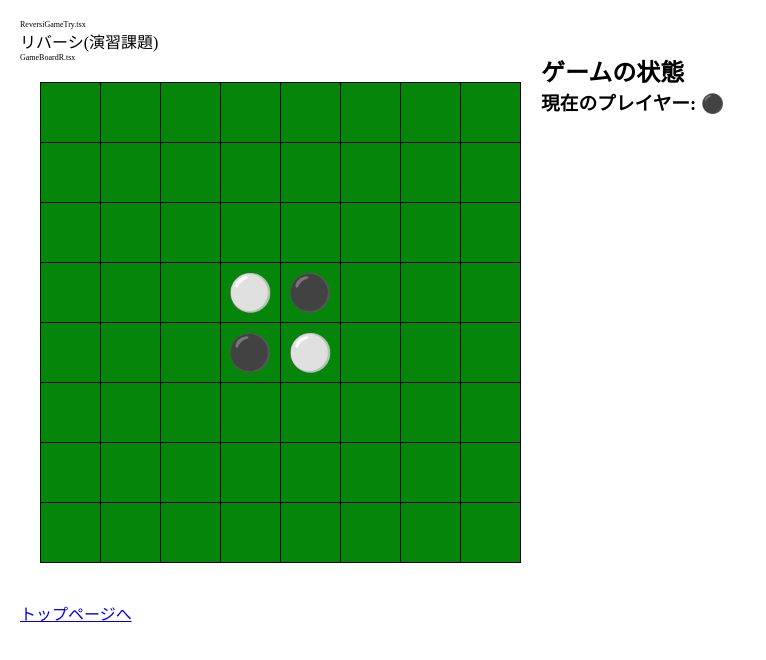
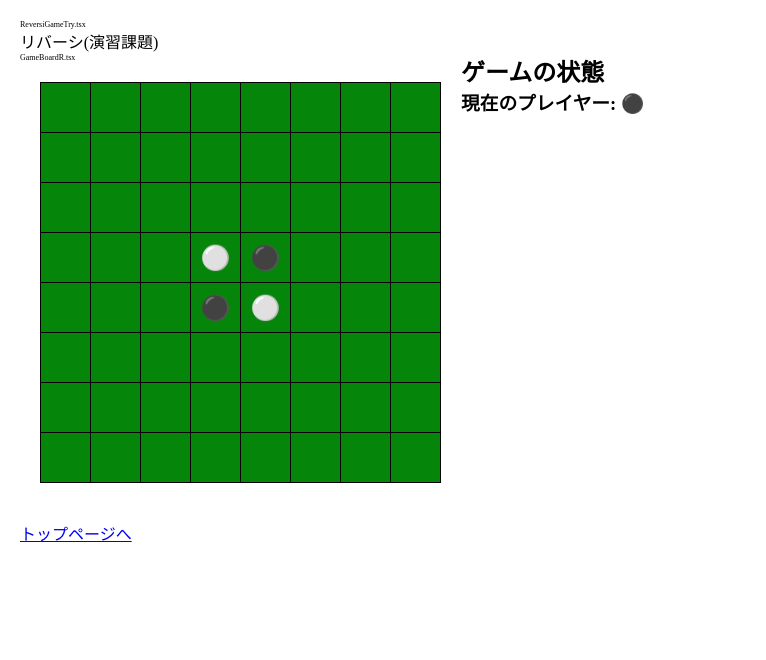
Before and after one commit to weareskyrabbit/practice_horiuchi, a Next.js app: page /reversi-game in a window 1280 px wide. Shown: the top 660 px of the page, without its empty margins (0-766 px from the left). Built offline with nearby package versions, Linux system fonts and the light colour scheme.

Commit message:
[add]駒をひっくり返すアニメーションを追加

```diff
--- a/src/components/ormanisms/GameBoardR/GameBoradR.tsx
+++ b/src/components/ormanisms/GameBoardR/GameBoradR.tsx
@@ -5,16 +5,24 @@ type SquareProps = {
     // 表示する内容受け取り
     children: string | null,
     // クリック時に呼び出し
-    onSquareClick: () => void
+    onSquareClick: () => void,
+    flipping: boolean // アニメーション
 }
 
 // クリック時にonsquareClickが実行
-const Square: React.FC<SquareProps> = ({children, onSquareClick}) => {
+// const Square: React.FC<SquareProps> = ({children, onSquareClick}) => {
+//     return (
+//         <td className={style.square} onClick={() => {onSquareClick();}}>
+//             {children}
+//         </td>
+//     )
+// }
+const Square: React.FC<SquareProps> = ({ children, onSquareClick, flipping }) => {
     return (
-        <td className={style.square} onClick={() => {onSquareClick();}}>
+        <td className={`${style.square} ${flipping ? style.flipping : ''}`} onClick={onSquareClick}>
             {children}
         </td>
-    )
+    );
 }
 
 // GameBoardコンポーネントが受け取るプロパティの型を定義
@@ -41,8 +49,9 @@ export const GameBoardR: React.FC<GameBoardProps> = ({gameState, onGameBoardClic
                                 // 各セルの値を出力する
                                 col.map((cell, rowIdx) => (
                                     <Square
-                                        key={'board-cell-' + colIdx + '-' + rowIdx}
-                                        onSquareClick={() => onGameBoardClick(rowIdx, colIdx)}
+                                    key={'board-cell-' + colIdx + '-' + rowIdx}
+                                    onSquareClick={() => onGameBoardClick(rowIdx, colIdx)}
+                                    flipping={gameState.flippingCells[rowIdx][colIdx]} // アニメーションのための状態を渡す
                                     >
                                         {cell}
                                     </Square>
--- a/src/components/ormanisms/GameBoardR/style.module.css
+++ b/src/components/ormanisms/GameBoardR/style.module.css
@@ -5,12 +5,12 @@
 
 .square {
     border: 1px solid #000000;
-    height: 60px;
-    width: 60px;
+    height: 50px;
+    width: 50px;
     text-align: center;
     vertical-align: middle;
     background-color: #05860a;
-    font-size: 36px; /* 駒のサイズを調整 */
+    font-size: 24px; /* 駒のサイズを調整 */
     cursor: pointer; /* クリック可能にする */
     transition: transform 0.3s ease;
 }
--- a/src/components/templates/ReversiGame/features.ts
+++ b/src/components/templates/ReversiGame/features.ts
@@ -10,6 +10,7 @@ export interface GameState {
     currentPlayer: Player;
     winner: Player | null;
     draw: boolean;
+    flippingCells: boolean[][]; // ひっくり返す駒の状態を管理
 }
 
 export const reversiGameTitle = () => {
--- a/src/providers/ReversiGameProvider.tsx
+++ b/src/providers/ReversiGameProvider.tsx
@@ -1,75 +1,50 @@
 import React, { useReducer, createContext, ReactNode } from "react";
-import { isCellEmpty } from "@/components/templates/ReversiGame/features";
-// [WIP] あとで書き換え
-// import { getWinner, isCellEmpty } from "@/components/templates/ReversiGame/features";
+import { isCellEmpty, Player } from "@/components/templates/ReversiGame/features";
 
-export enum Player {
-    White = '⚪',
-    Black = '⚫'
+// ReversiGameStateインターフェースを定義
+interface ReversiGameState {
+    boardWidth: number;
+    boardData: (Player | null)[][];
+    currentPlayer: Player;
+    winner: Player | null;
+    draw: boolean;
+    flippingCells: boolean[][]; // ひっくり返す駒の状態を管理する新しいプロパティ
 }
 
-//ReversiGameState(インターフェース)を定義
-interface ReversiGameState {
-    // ボードの幅（列数）を表す数値
-    boardWidth: number;
-    // ボードの状態を表す文字列の配列,ボードの各セルの状態を保持
-    // ex) ['', '', '', 'W', 'B', '', '', '']
-    // boardData: string[];
-    // 二次元配列
-    boardData: (Player | null)[][];
-    // どちらのプレイヤーが次のターンを行うか
-    currentPlayer: Player;
-    // ゲームが終了したときに勝者がいる場合はそのプレイヤーの情報が入る、それ以外の場合はnullになる
-    winner: Player | null;
-    // ゲームが引き分けかどうかを示すブール値。引き分けの場合はtrue、そうでない場合はfalse
-    draw: boolean;
+// ReversiGameContextインターフェースを定義
+interface ReversiGameContext {
+    gameState: ReversiGameState;
+    initReversiGameState: () => void;
+    onGameBoardClick: (row: number, col: number) => void;
 }
 
-// ReversiGameContext(インターフェース)定義
-interface ReversiGameContext {
-    // gameStateプロパティはReversiGameState型の値を持つ
-    // ゲームの現在の状態を表す
-    gameState: ReversiGameState,
-    // 初期状態は引数を取らず、何も返さない
-    initReversiGameState: () => void,
-    // onGameBoardClickは、数値の引数indexを取る関数の型
-    // ゲームボードの特定のセルがクリックされたときの処理
-    // onGameBoardClick: (index: number) => void
-    onGameBoardClick: (row: number, col: number) => void
-}
-
-// ActionType(列挙型)を定義
+// ActionTypeを列挙型として定義
 enum ActionType {
     updateGameState,
 }
 
-type Action =
-    {
-        // アクションの種類を指定
-        type: ActionType.updateGameState,
-        payload: {
-            gameState: ReversiGameState
-        }
+// アクションの型を定義
+type Action = {
+    type: ActionType.updateGameState;
+    payload: {
+        gameState: ReversiGameState;
     };
+};
 
-// useReversiGameフックの定義
-// ReversiGameContextから現在のコンテキストの値を取得
+// ReversiGameContextの作成
 const ReversiGameContext = createContext({} as ReversiGameContext);
 export const useReversiGame = () => React.useContext(ReversiGameContext);
 
-// ReversiGameProviderというReactコンポーネントを定義
-// ゲームの状態と関数を子コンポーネントに提供
-export const ReversiGameProvider: React.FC<{ children: ReactNode }> = ({
-    children
-}) => {
-
+// ReversiGameProviderコンポーネントを定義
+export const ReversiGameProvider: React.FC<{ children: ReactNode }> = ({ children }) => {
     // 初期状態の定義
-    var firstGameState: ReversiGameState = {
+    const firstGameState: ReversiGameState = {
         boardWidth: 8,
         boardData: Array.from({ length: 8 }, () => Array(8).fill(null)),
         currentPlayer: Player.Black,
         winner: null,
-        draw: false
+        draw: false,
+        flippingCells: Array.from({ length: 8 }, () => Array(8).fill(false)), // アニメーションのための初期化
     };
 
     // 最初の4つの駒を配置
@@ -78,21 +53,31 @@ export const ReversiGameProvider: React.FC<{ children: ReactNode }> = ({
     firstGameState.boardData[3][4] = Player.Black;
     firstGameState.boardData[4][3] = Player.Black;
 
-    // ゲームの状態を初期値に設定
-    const initReversiGameState = (() => {
-        // dispatchを使用してアクションを送信し、ゲーム状態をfirstGameStateに更新
+    // リデューサー関数
+    const reducer = (state: ReversiGameState, action: Action): ReversiGameState => {
+        switch (action.type) {
+            case ActionType.updateGameState:
+                return action.payload.gameState;
+            default:
+                return state;
+        }
+    };
+
+    // ゲームの状態を管理
+    const [gameState, dispatch] = useReducer(reducer, firstGameState);
+
+    // 初期状態の設定
+    const initReversiGameState = () => {
         dispatch({
-            type: ActionType.updateGameState, payload: {
-                gameState: firstGameState
-            }
+            type: ActionType.updateGameState,
+            payload: { gameState: firstGameState },
         });
-    });
+    };
 
-    // ゲームのクリック処理
+    // ゲームボードのクリック処理
     const onGameBoardClick = (row: number, col: number) => {
-        console.debug(' row= ' + row + ' col= ' + col);
         // セルが空でない場合は何もしない
-        if (gameState.boardData[col][row] !== null) {
+        if (!isCellEmpty(gameState, row, col)) {
             return;
         }
 
@@ -103,9 +88,9 @@ export const ReversiGameProvider: React.FC<{ children: ReactNode }> = ({
             { x: 1, y: -1 },  { x: 1, y: 0 },  { x: 1, y: 1 }
         ];
 
-        // クリックした位置にコマを置けるかどうか
         let canPlace = false;
         const newBoardData = gameState.boardData.map(row => row.slice());
+        const newFlippingCells = gameState.flippingCells.map(row => [...row]); // アニメーションのための新しい状態を作成
 
         // 各方向に対して、相手のコマを挟めるかどうか
         for (const { x, y } of directions) {
@@ -114,17 +99,12 @@ export const ReversiGameProvider: React.FC<{ children: ReactNode }> = ({
             let foundOpponent = false;
 
             while (currentRow >= 0 && currentRow < gameState.boardWidth && currentCol >= 0 && currentCol < gameState.boardWidth) {
-                // セルが空であれば抜ける
-                // 型が違っても
                 if (newBoardData[currentCol][currentRow] === null) {
                     break;
                 }
-                // 相手のコマが見つかった場合
                 if (newBoardData[currentCol][currentRow] !== gameState.currentPlayer) {
                     foundOpponent = true;
-                }
-                // 自分のコマが見つかった場合
-                else {
+                } else {
                     if (foundOpponent) {
                         canPlace = true;
                         break;
@@ -140,7 +120,7 @@ export const ReversiGameProvider: React.FC<{ children: ReactNode }> = ({
         if (canPlace) {
             newBoardData[col][row] = gameState.currentPlayer;
 
-            // ひっくり返す
+            // ひっくり返す処理
             for (const { x, y } of directions) {
                 let currentRow = row + x;
                 let currentCol = col + y;
@@ -158,6 +138,7 @@ export const ReversiGameProvider: React.FC<{ children: ReactNode }> = ({
                         if (foundOpponent) {
                             for (const pos of positionsToFlip) {
                                 newBoardData[pos.col][pos.row] = gameState.currentPlayer;
+                                newFlippingCells[pos.col][pos.row] = true; // フリッピングの状態を設定
                             }
                         }
                         break;
@@ -174,81 +155,29 @@ export const ReversiGameProvider: React.FC<{ children: ReactNode }> = ({
             const newGameState: ReversiGameState = {
                 ...gameState,
                 boardData: newBoardData,
-                currentPlayer: nextPlayer
+                currentPlayer: nextPlayer,
+                flippingCells: newFlippingCells, // アニメーションの状態を更新
             };
 
             // 状態を更新
             dispatch({ type: ActionType.updateGameState, payload: { gameState: newGameState } });
-        } else {
-            // // もし挟める場所がなかった場合、何もしない
-            // console.warn("このセルには置けません。");
 
-            // // 次のプレイヤーに切り替え
-            // const nextPlayer = gameState.currentPlayer === Player.Black ? Player.White : Player.Black;
-
-            // // 新しいゲーム状態を作成
-            // const newGameState: ReversiGameState = {
-            //     ...gameState,
-            //     currentPlayer: nextPlayer
-            // };
-
-            // // 状態を更新
-            // dispatch({ type: ActionType.updateGameState, payload: { gameState: newGameState } });
-            // もし挟める場所がなかった場合、置ける場所がないかを確認
-            const isNoPlaceToPlay = directions.every(({ x, y }) => {
-                for (let i = 1; i < gameState.boardWidth; i++) {
-                    const newRow = row + x * i;
-                    const newCol = col + y * i;
-                    if (newRow < 0 || newRow >= gameState.boardWidth || newCol < 0 || newCol >= gameState.boardWidth) {
-                        break;
-                    }
-                    if (newBoardData[newCol][newRow] === null) {
-                        return false;
-                    }
-                    if (newBoardData[newCol][newRow] === gameState.currentPlayer) {
-                        return true;
-                    }
-                }
-                return false;
-            });
-
-            if (isNoPlaceToPlay) {
-                console.warn("どこにも置ける場所がありません。ターンを相手に渡します。");
-                // 次のプレイヤーに切り替え
-                const nextPlayer = gameState.currentPlayer === Player.Black ? Player.White : Player.Black;
-
-                // 新しいゲーム状態を作成
-                const newGameState: ReversiGameState = {
-                    ...gameState,
-                    currentPlayer: nextPlayer
-                };
-
-                // 状態を更新
-                dispatch({ type: ActionType.updateGameState, payload: { gameState: newGameState } });
-            } else {
-                console.warn("このセルには置けません。");
-            }
+            // アニメーションの後に元に戻す
+            setTimeout(() => {
+                const resetFlippingCells = newFlippingCells.map(row => row.map(() => false));
+                dispatch({ type: ActionType.updateGameState, payload: { gameState: { ...newGameState, flippingCells: resetFlippingCells } } });
+            }, 500); // アニメーションの時間
         }
     };
 
-
-    // リデューサー関数
-    const reducer = (_: ReversiGameState, action: Action): ReversiGameState => {
-        switch (action.type) {
-            case ActionType.updateGameState:
-                return action.payload.gameState;
-        }
-    }
-
-    // ゲームの状態を管理
-    const [gameState, dispatch] = useReducer(reducer, firstGameState);
-
     return (
         <ReversiGameContext.Provider value={{
-            gameState, initReversiGameState, onGameBoardClick
+            gameState,
+            initReversiGameState,
+            onGameBoardClick
         }}>
             {children}
         </ReversiGameContext.Provider>
     );
-
-}
+};
+export { Player };
```
